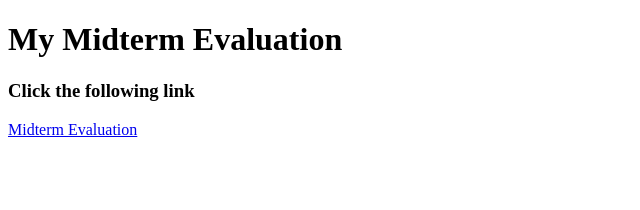
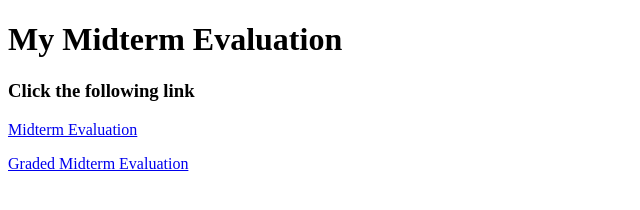
Before and after one commit to David-Olson123/David-Olson123.github.io, a plain HTML site: page MidtermEval/index.html in a window 1280 px wide. Shown: the whole page, without its empty margins (0-640 px from the left). Drawn offline with Linux system fonts and the light colour scheme.

Commit message:
Added link to graded midterm

```diff
--- a/MidtermEval/index.html
+++ b/MidtermEval/index.html
@@ -21,5 +21,7 @@
 
 <p></p>
 
+<a href="https://docs.google.com/document/d/1OF_NcC_SxZyAiQwiIv2qR3bQpc9G3RB-yFU21pE4NF8/edit?usp=sharing">Graded Midterm Evaluation</a>
+
 </body>
 </html>
```
Also changed, not shown: Short Reads/index.html (+0 -4 lines).
